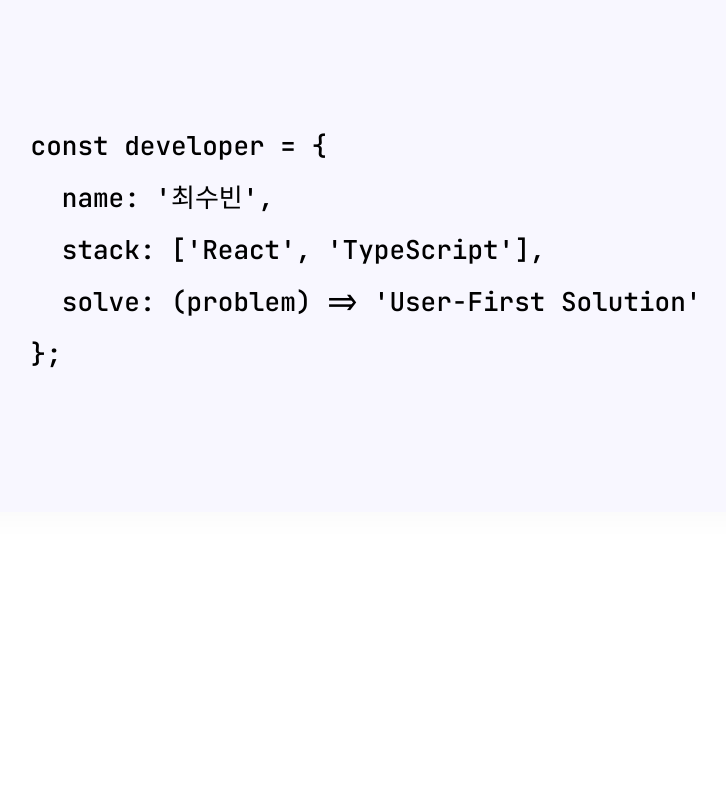
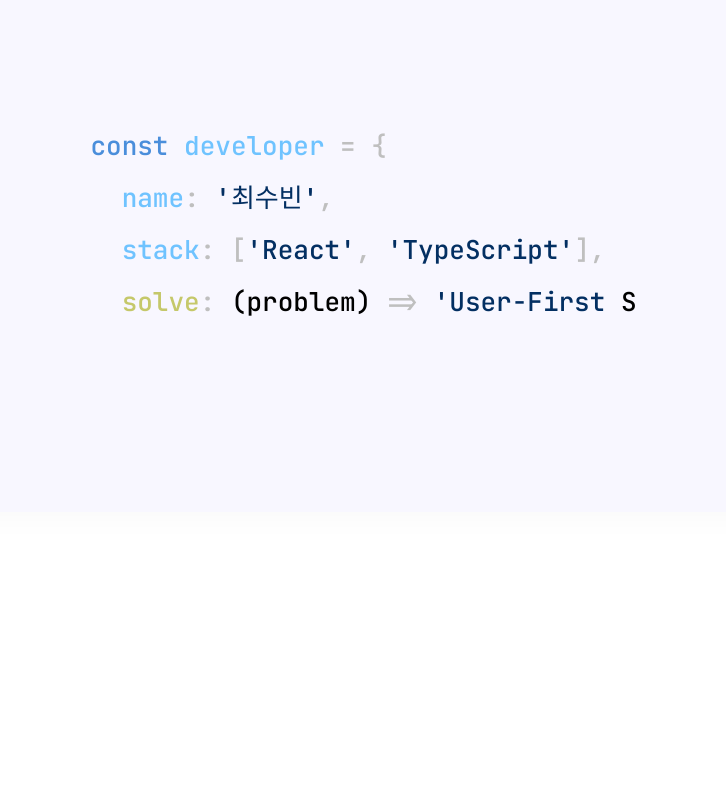
Before and after one commit to sub1n17/frontend-portfolio, a Next.js app: page / in a window 1280 px wide. Shown: the part 1040-1837 px from the top of the page, without its empty margins (274-1000 px from the left). Built offline with nearby package versions, Linux system fonts and the light colour scheme; a web font is replaced by a local one.

Commit message:
refactor: 메인페이지 인트로 섹션 구조 정리

```diff
--- a/src/components/home/introSection/index.tsx
+++ b/src/components/home/introSection/index.tsx
@@ -2,6 +2,7 @@
 
 import { useEffect, useState } from 'react';
 import style from './styles.module.css';
+import { motion } from 'framer-motion';
 
 export default function IntroSection() {
     const introCode = `const developer = {
@@ -13,8 +14,10 @@
     const [code, setCode] = useState('');
     const [codeIndex, setCodeIndex] = useState(0);
     const [done, setDone] = useState(false);
+    const [startTyping, setStartTyping] = useState(false);
 
     useEffect(() => {
+        if (!startTyping) return; // 뷰포트에 들어올 때 타이핑 시작
         const interval = setInterval(() => {
             setCode((prev) => {
                 if (codeIndex >= introCode.length) {
@@ -29,12 +32,83 @@
         }, 50);
 
         return () => clearInterval(interval);
-    }, [codeIndex]);
+    }, [codeIndex, introCode, startTyping]);
+
+    const highlight = (text: string) => {
+        return text
+            .split(/(\s+|const|solve|developer|name|stack|'[^']*'|=>|[{}[\],:=])/g)
+            .map((el, i) => {
+                // 키워드
+                if (el === 'const') {
+                    return (
+                        <span key={i} style={{ color: '#4A8EDB' }}>
+                            {el}
+                        </span>
+                    );
+                }
+
+                // 변수 / 객체 키
+                if (['developer', 'name', 'stack'].includes(el)) {
+                    return (
+                        <span key={i} style={{ color: '#6FC3FF' }}>
+                            {el}
+                        </span>
+                    );
+                }
+
+                // 함수
+                if (el === 'solve') {
+                    return (
+                        <span key={i} style={{ color: '#C5C86A' }}>
+                            {el}
+                        </span>
+                    );
+                }
+
+                // 문자열 (따옴표 치는 순간 바로 적용됨)
+                if (el.startsWith("'")) {
+                    return (
+                        <span key={i} style={{ color: '#032f62' }}>
+                            {el}
+                        </span>
+                    );
+                }
+
+                // 기호
+                if (/^[{}[\],:=]$/.test(el) || el === '=>') {
+                    return (
+                        <span key={i} style={{ color: '#BFBFBF' }}>
+                            {el}
+                        </span>
+                    );
+                }
+
+                // 나머지
+                return el;
+            });
+    };
 
     return (
         <>
-            <section className={`home_section`}>
-                <div className={style.fullWidth_wrapper}>
+            <section className="home_section">
+                <motion.div
+                    className={style.fullWidth_wrapper}
+                    initial={{
+                        width: '1200px',
+                        borderRadius: '20px',
+                        backgroundColor: '#f8f7ff',
+                    }}
+                    whileInView={{
+                        width: '100%',
+                        borderRadius: '0px',
+                    }}
+                    transition={{ duration: 1, ease: 'easeInOut', delay: 0.5 }}
+                    viewport={{ once: true, amount: 0.4 }}
+                    onViewportEnter={() => setTimeout(() => setStartTyping(true), 700)}
+                    style={{
+                        margin: '0 auto',
+                    }}
+                >
                     <div className={`${style.intro_inner} section_inner`}>
                         <div className={style.window_dots}>
                             <span className={style.dot_red}></span>
@@ -43,12 +117,12 @@
                         </div>
                         <pre>
                             <code className={style.code}>
-                                {code}
+                                {highlight(code)}
                                 {!done && <span className={style.cursor}></span>}
                             </code>
                         </pre>
                     </div>
-                </div>
+                </motion.div>
             </section>
         </>
     );
```
